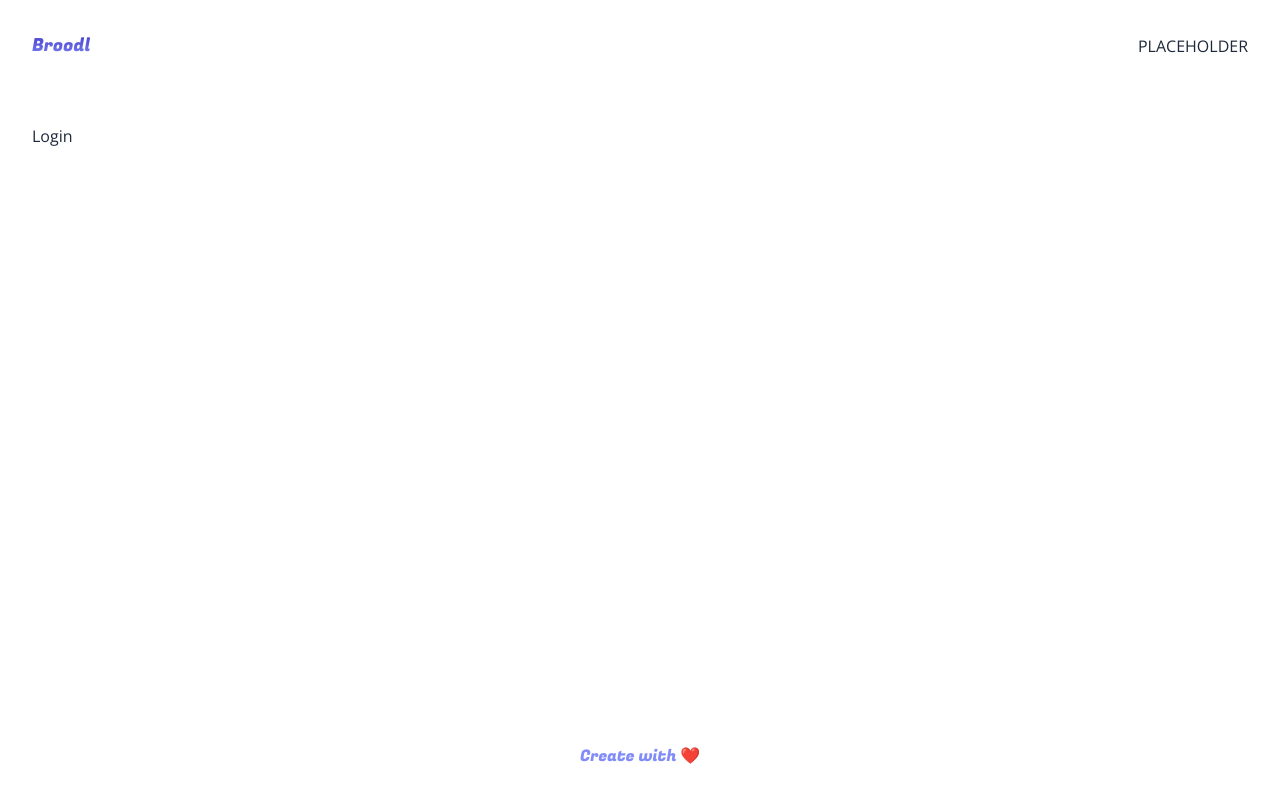
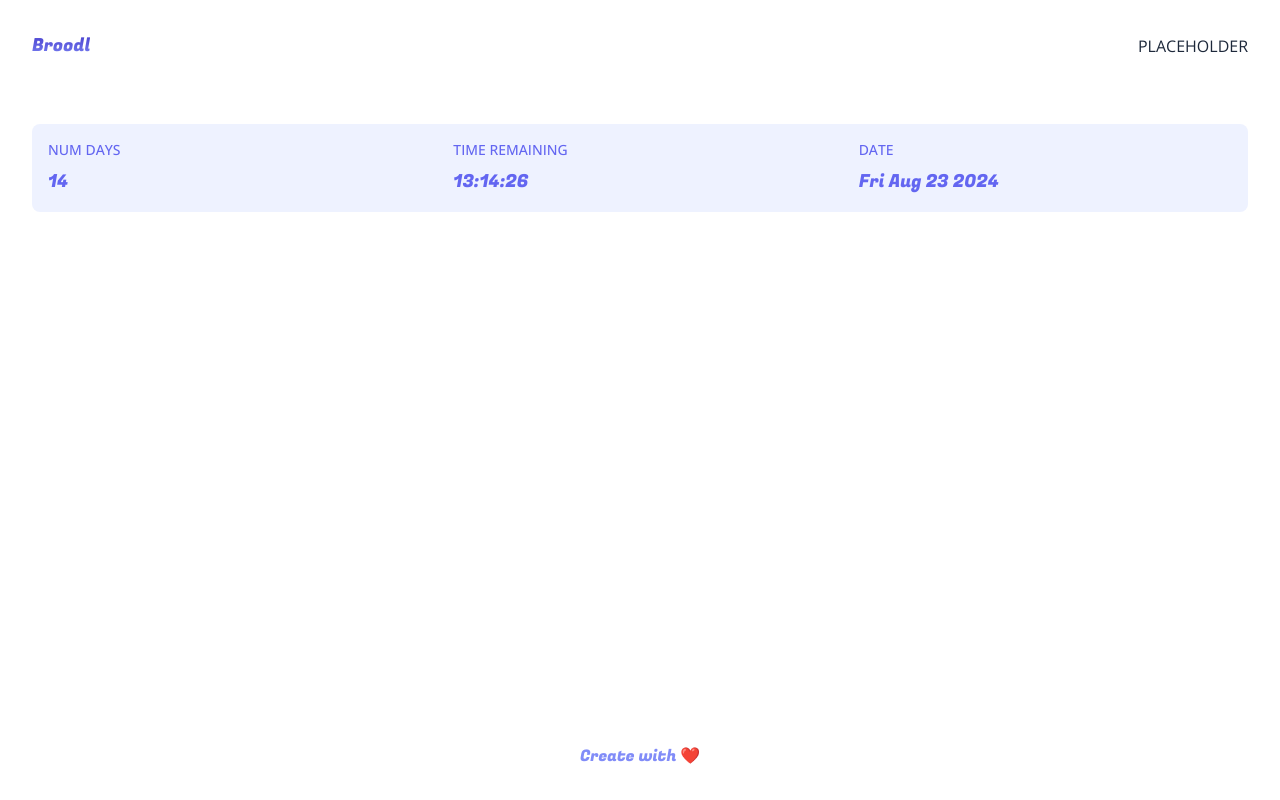
Before and after one commit to qthais/NextJs-App, a Next.js app: page /dashboard in a window 1280 px wide. Built offline with nearby package versions, Linux system fonts and the light colour scheme.

Commit message:
draft for dashboard, modufy button,page,hero,login in component

```diff
--- a/app/dashboard/page.jsx
+++ b/app/dashboard/page.jsx
@@ -5,10 +5,10 @@ export const metadata = {
     title: "Broodl . DashBoard",
   };
 export default function DashBoardPage(){
-    const isAuthenticated=false
+    const isAuthenticated=true
     let children=(<Login/>)
     if(isAuthenticated){
-        children=(<DashBoardPage/>)
+        children=(<Dashboard/>)
     }
     return(
         <Main>{children}</Main>
--- a/components/Button.jsx
+++ b/components/Button.jsx
@@ -1,10 +1,10 @@
 import React from 'react'
 import { Fugaz_One } from "next/font/google";
 const fugaz = Fugaz_One({ subsets: ["latin"],weight:['400'] });
-export default function Button({text,dark}) {
+export default function Button({text,dark,full}) {
   return (
     <button className={'rounded-full overflow-hidden duration-200 hover:opacity-60 border-2 border-solid border-indigo-200 '+
-    (dark?' text-white bg-indigo-600 ':' text-indigo-600')}>
+    (dark?' text-white bg-indigo-600 ':' text-indigo-600 '+(full? 'grid place-items-center w-full':''))}>
         <p className={'px-6 sm:px-10 whitespace-nowrap py-2 sm:py-3 '+fugaz.className}>
         {text}
         </p>
--- a/components/Dashboard.jsx
+++ b/components/Dashboard.jsx
@@ -1,7 +1,24 @@
 import React from 'react'
-
+import { Fugaz_One } from "next/font/google";
+const fugaz = Fugaz_One({ subsets: ["latin"],weight:['400'] });
 export default function Dashboard() {
+  const statuses={
+    num_days:14,
+    time_remaining:'13:14:26',
+    date:(new Date()).toDateString()
+  }
   return (
-    <div>Dashboard</div>
+    <div className='flex flex-col flex-1'>
+      <div className='grid grid-cols-1 sm:grid-cols-3 bg-indigo-50 text-indigo-500 rounded-lg'>
+        {Object.keys(statuses).map((s,i)=>{
+          return (
+            <div key={i} className='p-4 flex flex-col gap-1 sm:gap-2'>
+              <p className='font-medium uppercase text-xs sm:text-sm'>{s.replaceAll('_',' ')}</p>
+              <p className={'text-base sm:text-lg '+fugaz.className}>{statuses[s]}</p>
+            </div>
+          )
+        })}
+      </div>
+    </div>
   )
 }
--- a/components/Hero.jsx
+++ b/components/Hero.jsx
@@ -5,7 +5,7 @@ import Calender from './Calender';
 const fugaz = Fugaz_One({ subsets: ["latin"],weight:['400'] });
 export default function Hero() {
   return (
-    <div className='py-10 md:py-12 flex flex-col gap-4'>
+    <div className='py-10 md:py-12 flex flex-col gap-4 sm:gap-8'>
       <h1 className={"text-5xl sm:text-6xl md:text 7xl text-center "+fugaz.className}>
         <span className='textGradient'>Broodle</span> helps you track your <span className='textGradient'>daily</span> mood!
       </h1>
--- a/components/Login.jsx
+++ b/components/Login.jsx
@@ -1,7 +1,21 @@
 import React from 'react'
-
+import { Fugaz_One } from "next/font/google";
+import Button from './Button';
+const fugaz = Fugaz_One({ subsets: ["latin"], weight: ['400'] });
 export default function Login() {
   return (
-    <div>Login</div>
+    <div className=' flex flex-col flex-1 justify-center
+    items-center gap-4'>
+      <h3 className={'text-4xl sm:text-5xl md:text-6xl ' + fugaz.className}>Login / Register</h3>
+      <p>You&#39;re one step away!</p>
+      <input className='w-full max-w-[400px] mx-auto px-4 py-2 sm:py-3 border
+      border-solid border-indigo-400 rounded-full hover:border-indigo-600 focus:border-indigo-600 outline-none' type="text" placeholder='Email' />
+      <input className='w-full max-w-[400px] mx-auto px-4 py-2 sm:py-3 border
+      border-solid border-indigo-400 rounded-full hover:border-indigo-600 focus:border-indigo-600 outline-none' type="text" placeholder='Password' />
+      <div className='max-w-[400px] w-full mx-auto'>
+        <Button text='Submit' full />
+      </div>
+      <p className='text-center'>Don&#39;t have an account? <span className='text-indigo-600'>Sign up</span></p>
+    </div>
   )
 }
```
